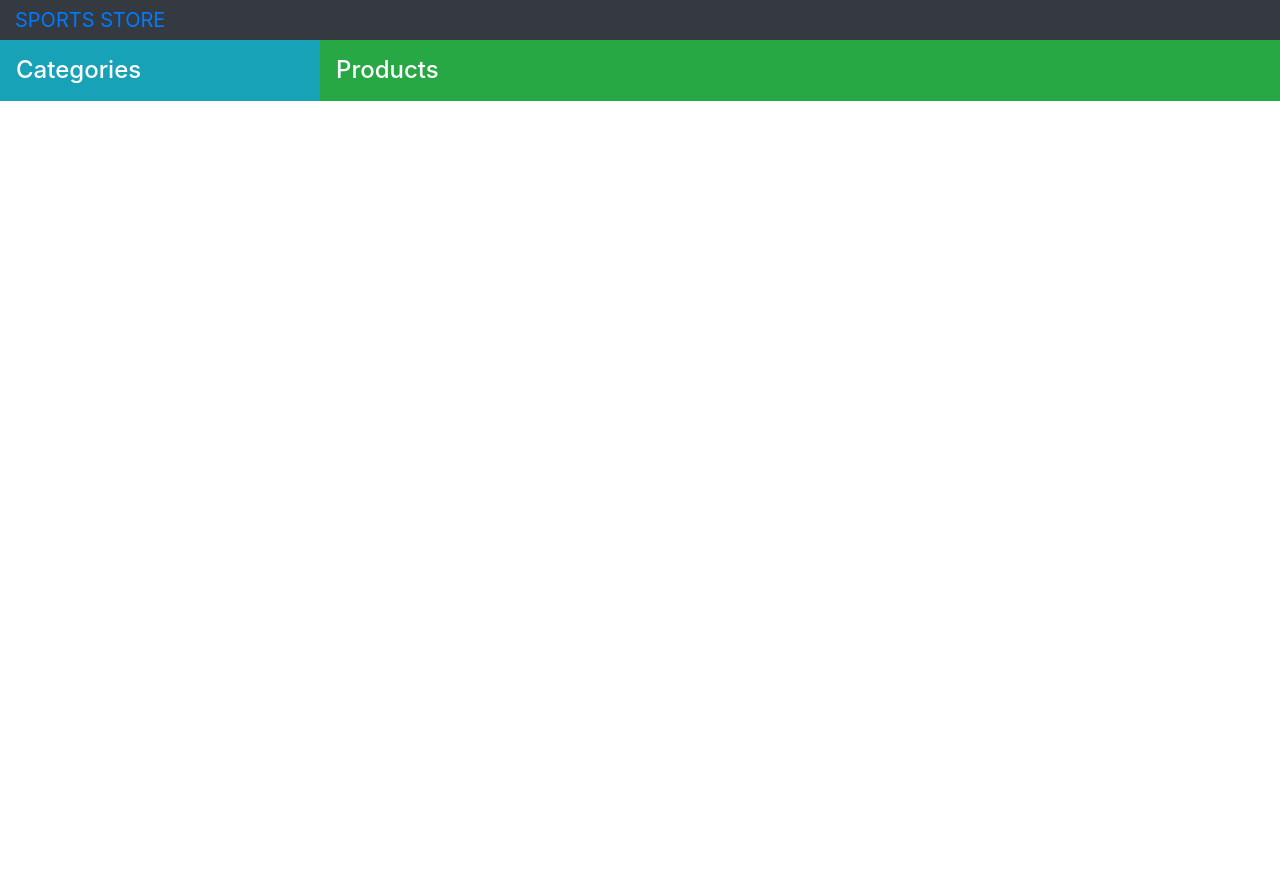
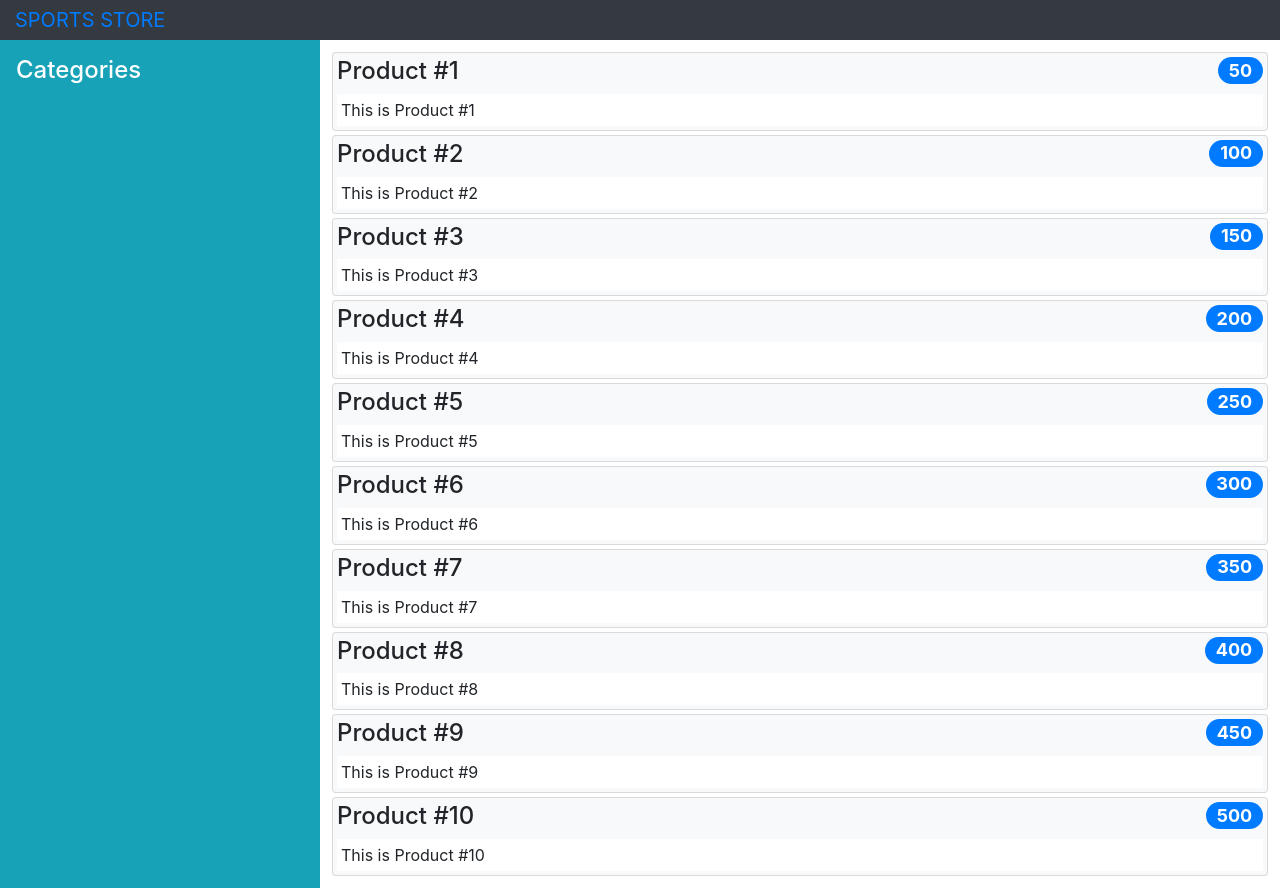
Before and after one commit to pankaj073/vuejs_sportsstore, a Vue app: page / in a window 1280 px wide. Before the commit the page ends 800 px from the top, so only its background shows below. Built offline with nearby package versions, Linux system fonts and the light colour scheme.

Commit message:
Adding the Product List to the Application

```diff
--- a/src/App.vue
+++ b/src/App.vue
@@ -1,5 +1,5 @@
 <template>
-  <Store />
+  <store />
 </template>
 
 <script>
--- a/src/components/Store.vue
+++ b/src/components/Store.vue
@@ -9,9 +9,19 @@
             <div class="col-3 bg-info p-2">
                 <h4 class="text-white m-2">Categories</h4>
             </div>
-            <div class="col-9 bg-success p-2">
-                <h4 class="text-white m-2">Products</h4>
+            <div class="col-9 p-2">
+                <product-list />
             </div>
         </div>
     </div>
 </template>
+
+<script>
+import ProductList from "./ProductList";
+
+export default {
+    components: {
+        ProductList
+    }
+}
+</script>
```
